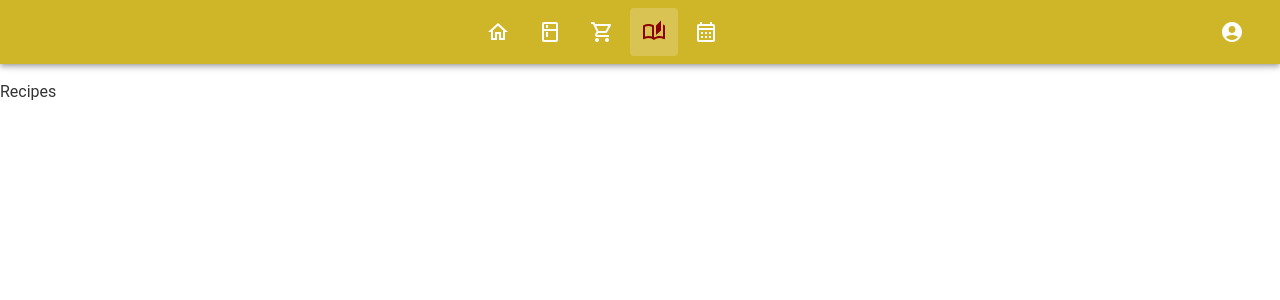
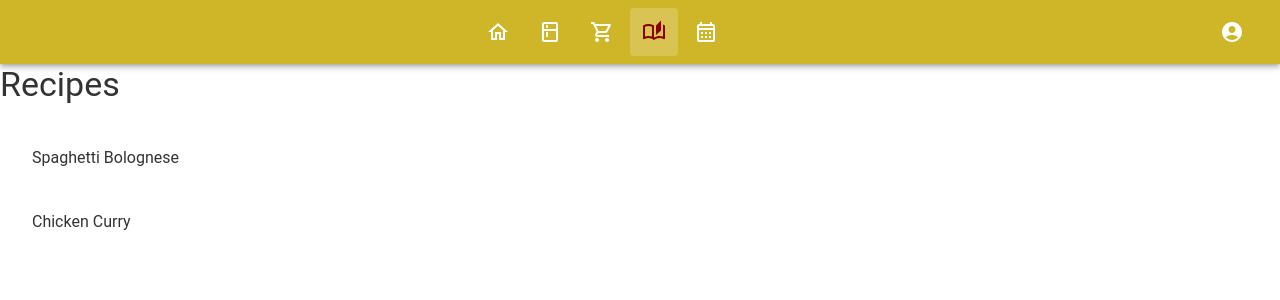
Before and after one commit to Zdziszkee/graphical-interfaces, a React (Create React App) app: page / in a window 1280 px wide. Both pictures are taken after a click on the button 654 px from the left and 32 px from the top of the page. Shown: the top 300 px of the page. Built offline with nearby package versions, Linux system fonts and the light colour scheme.

Commit message:
Add global app state

```diff
--- a/src/App.tsx
+++ b/src/App.tsx
@@ -9,6 +9,7 @@ import MainPage from "./components/pages/MainPage";
 import ForgotPasswordPage from "./components/pages/ForgotPasswordPage";
 import { ToastContainer, toast } from 'react-toastify';
 import 'react-toastify/dist/ReactToastify.css';
+import { AppProvider } from './AppContext';
 
 const theme = createTheme({
   palette: {
@@ -42,6 +43,7 @@ const theme = createTheme({
 
 function App() {
   return (
+    <AppProvider>
       <ThemeProvider theme={theme}>
         <ToastContainer />
         <BrowserRouter>
@@ -52,9 +54,10 @@ function App() {
             <Route path="/forgot-password" element={<ForgotPasswordPage />} /> {/* New Forgot Password Route */}
           </Routes>
         </BrowserRouter>
-
         <CssBaseline />
       </ThemeProvider>
+    </AppProvider>
+
   );
 }
 
--- /dev/null
+++ b/src/AppContext.tsx
@@ -0,0 +1,179 @@
+// src/AppContext.tsx
+import React, { createContext, useContext, useState, ReactNode } from 'react';
+
+// Define the type for an ingredient with a unit
+interface Ingredient {
+	name: string;
+	amount: number;
+	unit: string; // e.g., 'grams', 'ml', 'pieces'
+}
+
+// Define the type for a recipe with ingredients and steps
+interface Recipe {
+	id: number;
+	name: string;
+	ingredients: Ingredient[];
+	steps: string[]; // List of steps for the recipe
+}
+
+// Define the type for a shopping list
+interface ShoppingList {
+	name: string;
+	ingredients: Ingredient[];
+}
+
+// Define the type for the context state
+interface AppContextType {
+	fridge: Ingredient[];
+	setFridge: React.Dispatch<React.SetStateAction<Ingredient[]>>;
+	shoppingLists: ShoppingList[];
+	setShoppingLists: React.Dispatch<React.SetStateAction<ShoppingList[]>>;
+	recipes: Recipe[];
+	setRecipes: React.Dispatch<React.SetStateAction<Recipe[]>>;
+	addToShoppingList: (ingredient: Ingredient, listName: string) => void;
+	updateFridge: (ingredient: Ingredient) => void;
+	createShoppingList: (name: string) => void;
+	selectShoppingList: (name: string) => void;
+	selectedShoppingList: string
+}
+
+// Create the context
+const AppContext = createContext<AppContextType | undefined>(undefined);
+
+// Provider component props
+interface AppProviderProps {
+	children: ReactNode;
+}
+
+// Provider component
+export const AppProvider: React.FC<AppProviderProps> = ({ children }) => {
+	// Fridge state with units
+	const [fridge, setFridge] = useState<Ingredient[]>([
+		{ name: 'Spaghetti', amount: 500, unit: 'grams' },
+		{ name: 'Ground Beef', amount: 300, unit: 'grams' },
+		{ name: 'Tomato Sauce', amount: 200, unit: 'ml' },
+		{ name: 'Onion', amount: 2, unit: 'pieces' },
+		{ name: 'Garlic', amount: 5, unit: 'cloves' },
+		{ name: 'Broccoli', amount: 1, unit: 'head' },
+		{ name: 'Soy Sauce', amount: 100, unit: 'ml' },
+	]);
+
+	const [shoppingLists, setShoppingLists] = useState<ShoppingList[]>([
+		{ name: 'Weekly Shopping', ingredients: [] },
+		{ name: 'Special Diet', ingredients: [] },
+	]);
+
+	const [selectedShoppingList, setSelectedShoppingList] = useState<string>('Weekly Shopping');
+
+	const [recipes, setRecipes] = useState<Recipe[]>([
+		{
+			id: 1,
+			name: 'Spaghetti Bolognese',
+			ingredients: [
+				{ name: 'Spaghetti', amount: 200, unit: 'grams' },
+				{ name: 'Ground Beef', amount: 150, unit: 'grams' },
+				{ name: 'Tomato Sauce', amount: 100, unit: 'ml' },
+				{ name: 'Garlic', amount: 2, unit: 'cloves' },
+				{ name: 'Onion', amount: 1, unit: 'pieces' },
+			],
+			steps: [
+				'Boil the spaghetti in salted water for 8-10 minutes.',
+				'Sauté chopped onions and garlic in a pan.',
+				'Add ground beef and cook until browned.',
+				'Add tomato sauce and simmer for 10 minutes.',
+				'Serve the sauce over the cooked spaghetti.',
+			],
+		},
+		{
+			id: 2,
+			name: 'Chicken Curry',
+			ingredients: [
+				{ name: 'Chicken', amount: 300, unit: 'grams' },
+				{ name: 'Curry Powder', amount: 2, unit: 'tablespoons' },
+				{ name: 'Coconut Milk', amount: 200, unit: 'ml' },
+				{ name: 'Onion', amount: 1, unit: 'pieces' },
+			],
+			steps: [
+				'Sauté chopped onions until translucent.',
+				'Add chicken pieces and brown them.',
+				'Add curry powder and stir well.',
+				'Pour in the coconut milk and simmer for 20 minutes.',
+				'Serve with rice or naan.',
+			],
+		},
+	]);
+
+	const addToShoppingList = (ingredient: Ingredient, listName: string) => {
+		setShoppingLists((prevLists) => {
+			return prevLists.map((list) => {
+				if (list.name === listName) {
+					const existingItem = list.ingredients.find((item) => item.name === ingredient.name);
+					if (existingItem) {
+						return {
+							...list,
+							ingredients: list.ingredients.map((item) =>
+								item.name === ingredient.name ? { ...item, amount: item.amount + ingredient.amount } : item
+							),
+						};
+					}
+					return {
+						...list,
+						ingredients: [...list.ingredients, ingredient],
+					};
+				}
+				return list;
+			});
+		});
+	};
+
+	const updateFridge = (ingredient: Ingredient) => {
+		setFridge((prevFridge) => {
+			const existingItem = prevFridge.find((item) => item.name === ingredient.name);
+			if (existingItem) {
+				return prevFridge.map((item) =>
+					item.name === ingredient.name ? { ...item, amount: item.amount + ingredient.amount } : item
+				);
+			}
+			return [...prevFridge, ingredient];
+		});
+	};
+
+	const createShoppingList = (name: string) => {
+		setShoppingLists((prevLists) => [
+			...prevLists,
+			{ name, ingredients: [] },
+		]);
+	};
+
+	const selectShoppingList = (name: string) => {
+		setSelectedShoppingList(name);
+	};
+
+	return (
+		<AppContext.Provider
+			value={{
+				fridge,
+				setFridge,
+				selectedShoppingList,
+				shoppingLists,
+				setShoppingLists,
+				recipes,
+				setRecipes,
+				addToShoppingList,
+				updateFridge,
+				createShoppingList,
+				selectShoppingList,
+			}}
+		>
+			{children}
+		</AppContext.Provider>
+	);
+};
+
+export const useAppContext = () => {
+	const context = useContext(AppContext);
+	if (!context) {
+		throw new Error('useAppContext must be used within an AppProvider');
+	}
+	return context;
+};
--- a/src/components/views/RecipesView.tsx
+++ b/src/components/views/RecipesView.tsx
@@ -1,5 +1,118 @@
-const RecipesView = () => {
-    return <p>Recipes</p>;
-}
+// import { List, ListItemButton, ListItemAvatar, Avatar, ListItemText } from "@mui/material";
+// import ImageIcon from "@mui/icons-material/Image";
+//
+// const RecipesView = () => {
+//     const recipes = [
+//         {id: 1, name: "Medium rare steak", ingredients: [{name: "water", amount: "2 cups"}]}
+//     ]
+//
+//     return <List sx={{ width: '100%', maxWidth: 360}}>
+//         {["a", "b", "c"].map((elem, idx) => {
+//             return <ListItemButton key={idx}>
+//                 <ListItemAvatar>
+//                     <Avatar>
+//                         <ImageIcon />
+//                     </Avatar>
+//                 </ListItemAvatar>
+//                 <ListItemText primary={elem} secondary={elem} />
+//             </ListItemButton>})}
+//     </List>;
+// }
+//
+// export default RecipesView;
+
+// src/RecipeList.tsx
+import React, { useState } from 'react';
+import { List, ListItem, ListItemText, ListItemButton, Typography, Modal, Box, Button, IconButton, Select, MenuItem, FormControl, InputLabel } from '@mui/material';
+import CloseIcon from '@mui/icons-material/Close';
+import { useAppContext } from '../../AppContext';
+
+const RecipesView: React.FC = () => {
+    const { recipes, addToShoppingList, shoppingLists, selectShoppingList, selectedShoppingList } = useAppContext();
+    const [selectedRecipe, setSelectedRecipe] = useState<typeof recipes[0] | null>(null);
+    const [open, setOpen] = useState(false);
+
+    const handleOpen = (recipe: typeof recipes[0]) => {
+        setSelectedRecipe(recipe);
+        setOpen(true);
+    };
+
+    const handleClose = () => {
+        setOpen(false);
+        setSelectedRecipe(null);
+    };
+
+    return (
+      <div>
+          <Typography variant="h4" gutterBottom>
+              Recipes
+          </Typography>
+          <List>
+              {recipes.map((recipe) => (
+                <ListItem key={recipe.id}>
+                    <ListItemButton onClick={() => handleOpen(recipe)}>
+                        <ListItemText primary={recipe.name} />
+                    </ListItemButton>
+                </ListItem>
+              ))}
+          </List>
+
+          <Modal open={open} onClose={handleClose}>
+              <Box
+                sx={{
+                    position: 'absolute',
+                    top: '50%',
+                    left: '50%',
+                    transform: 'translate(-50%, -50%)',
+                    width: 400,
+                    bgcolor: 'background.paper',
+                    p: 4,
+                    boxShadow: 24,
+                }}
+              >
+                  <IconButton onClick={handleClose} sx={{ position: 'absolute', top: 8, right: 8 }}>
+                      <CloseIcon />
+                  </IconButton>
+                  {selectedRecipe && (
+                    <>
+                        <Typography variant="h5">{selectedRecipe.name}</Typography>
+                        <Typography variant="h6" mt={2}>Ingredients:</Typography>
+                        <FormControl fullWidth>
+                            <InputLabel>Shopping List</InputLabel>
+                            <Select
+                              value={selectedShoppingList}
+                              onChange={(e) => selectShoppingList(e.target.value)}
+                              label="Shopping List"
+                            >
+                                {shoppingLists.map((list) => (
+                                  <MenuItem key={list.name} value={list.name}>
+                                      {list.name}
+                                  </MenuItem>
+                                ))}
+                            </Select>
+                        </FormControl>
+                        <ul>
+                            {selectedRecipe.ingredients.map((ingredient) => (
+                              <li key={ingredient.name}>
+                                  {ingredient.name} - {ingredient.amount} {ingredient.unit}
+                                  <Button onClick={() => addToShoppingList(ingredient, selectedShoppingList)}>
+                                      Add to Shopping List
+                                  </Button>
+                              </li>
+                            ))}
+                        </ul>
+                        <Typography variant="h6" mt={2}>Steps:</Typography>
+                        <ol>
+                            {selectedRecipe.steps.map((step, index) => (
+                              <li key={index}>{step}</li>
+                            ))}
+                        </ol>
+                    </>
+                  )}
+              </Box>
+          </Modal>
+      </div>
+    );
+};
 
 export default RecipesView;
```
Lines whose indentation alone changed are shown as unchanged.
